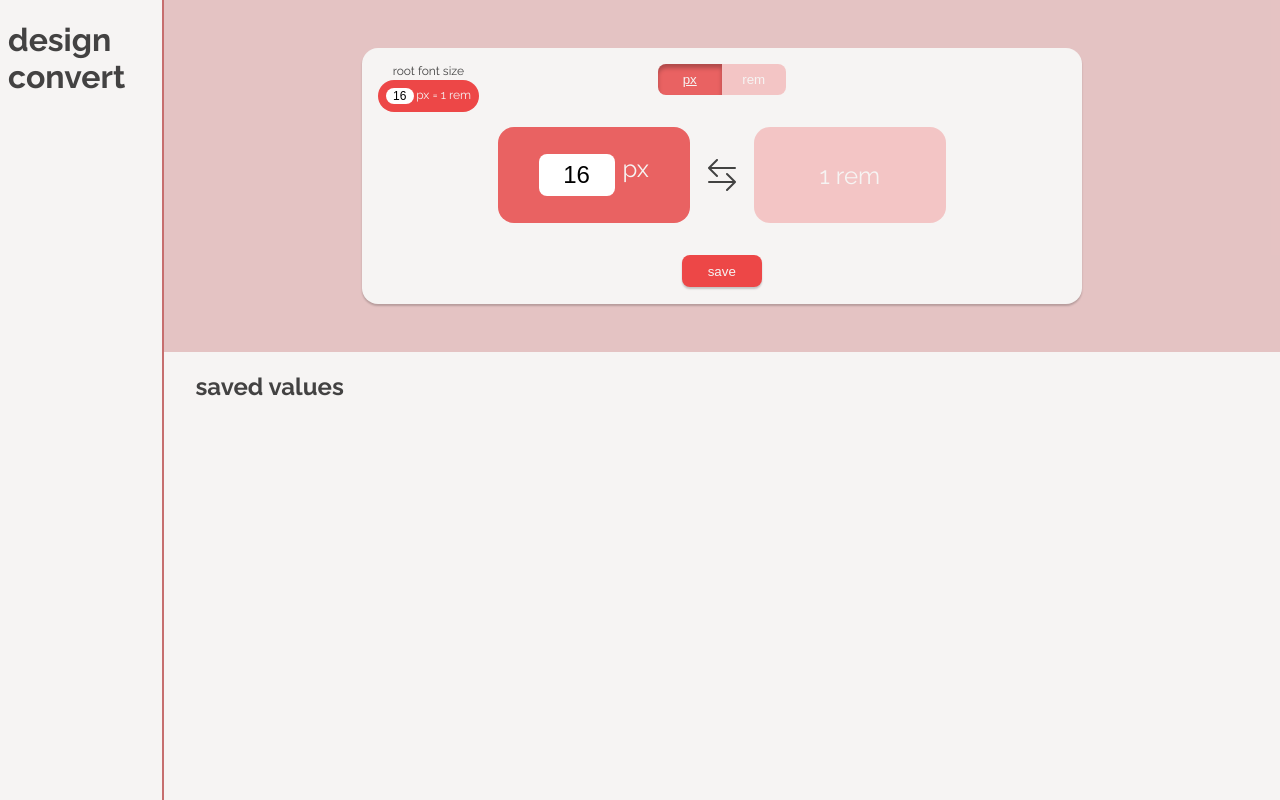
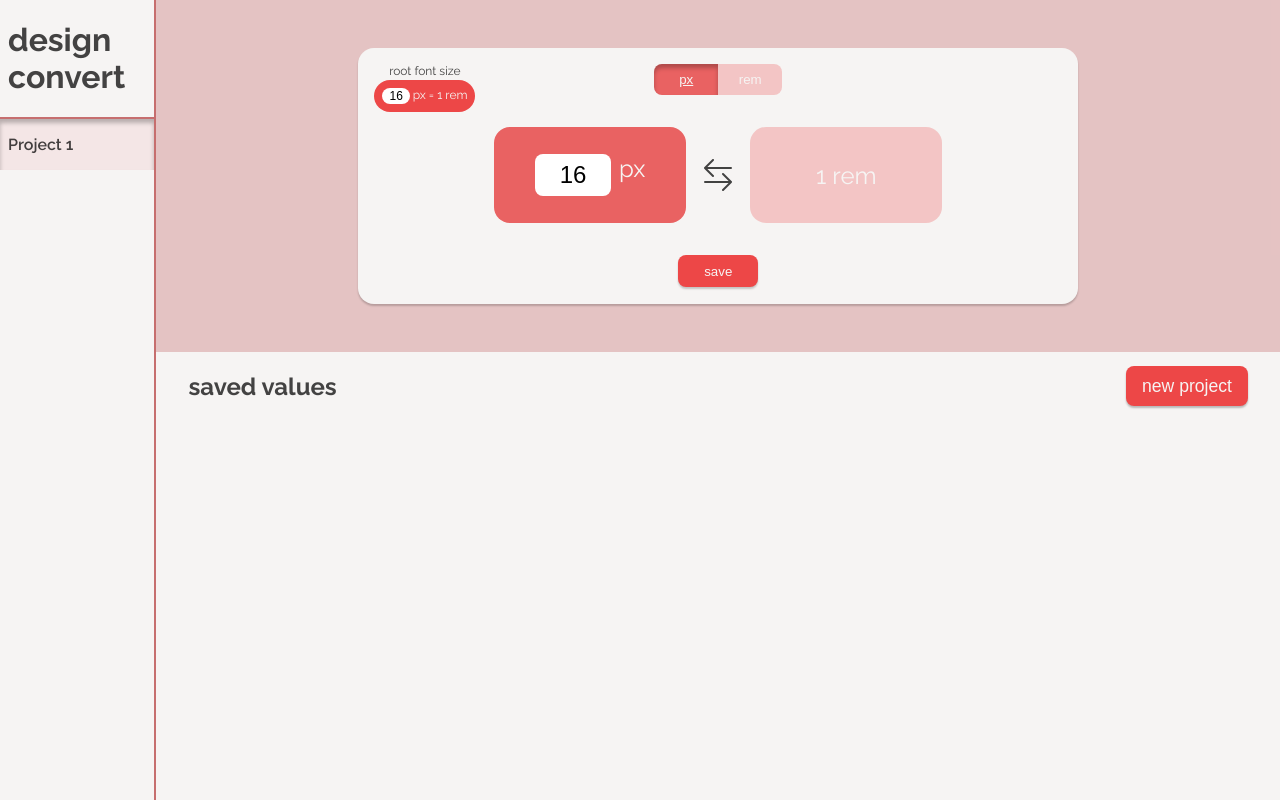
Before and after one commit to hunterxa/design-convert, a React (Vite) app: page / in a window 1280 px wide. Built offline with nearby package versions, Linux system fonts and the light colour scheme.

Commit message:
Added creating projects
Added the ability to have multiple projects in the app, each with their own saved conversions. Projects are displayed in the sidebar

```diff
--- a/src/App.css
+++ b/src/App.css
@@ -14,11 +14,37 @@
 }
 
 .saved-container {
-  margin-left: 2rem;
+  margin: 0 2rem;
+}
+
+.saved-container-top-bar {
+  display: flex;
+  justify-content: space-between;
+  align-items: center;
 }
 
 .saved-container-title {
   color: #000000BA;
+}
+
+.new-project-button {
+  background-color: #ED4747;
+  color: #F6F4F3;
+  border: none;
+  height: 2.5rem;
+  padding: 0 1rem;
+  font-size: 1.1rem;
+  border-radius: 0.5rem;
+  box-shadow: 0 0.125rem 0.125rem #00000040;
+}
+
+.new-project-button:hover {
+  cursor: pointer;
+}
+
+.new-project-button:active {
+  transform: translateY(0.125rem);
+  box-shadow: 0 0.0625rem 0.0625rem #00000040;
 }
 
 .saved-container-grid {
--- a/src/App.tsx
+++ b/src/App.tsx
@@ -2,32 +2,72 @@ import { useState, useEffect } from 'react'
 import Sidebar from './components/Sidebar'
 import SettingsCard from './components/SettingsCard'
 import SavedConversion from './components/SavedConversion'
-import { Conversion } from './utils/interfaces'
-import { saveConversionsToStorage, getConversionsFromStorage } from './utils/storage'
+import { Conversion, Project } from './utils/interfaces'
+import { getProjectsFromStorage, saveProjectsToStorage } from './utils/storage'
 import './App.css'
 
 function App() {
 
-  const [savedConversions, setSavedConversions] = useState<Conversion[]>(getConversionsFromStorage())
+  const [savedProjects, setSavedProjects] = useState<Project[]>(getProjectsFromStorage())
+
+  //Keeping track of which project is selected in the sidebar
+  //Special styling applied to that project and it's saved conversions are loaded
+  //Loading first project by default
+  const [selectedProjectId, setSelectedProjectId] = useState<number>(savedProjects[0].id)
 
   //Save conversions to local storage when the savedConversions state changes
   useEffect(() => {
-    saveConversionsToStorage(savedConversions)
-  }, [savedConversions])
+    saveProjectsToStorage(savedProjects)
+  }, [savedProjects])
 
   //Function to save a conversion when the user clicks the save button
   //Is passed to the SettingsCard component, where the save button lives
   const handleSave = (pxValue: number, remValue: number) => {
-    setSavedConversions([...savedConversions, {pxValue, remValue}])
+    setSavedProjects(prevSavedProjects => {
+      const newSavedProjects = prevSavedProjects.map(project => {
+        if (project.id === selectedProjectId) {
+          return {
+            ...project,
+            conversions: [...project.conversions, { pxValue, remValue }]
+          }
+        } else {
+          return project
+        }
+      })
+      return newSavedProjects
+    })
   }
 
-  //Funciton to delete a conversion from state
+  //Function to delete a conversion from state
   //Is passed the index and filters out that conversion from state
   const deleteConversion = (index: number) => {
-    setSavedConversions(savedConversions.filter((conversion, i) => i !== index))
+    setSavedProjects(prevSavedProjects => {
+      const newSavedProjects = prevSavedProjects.map(project => {
+        if (project.id === selectedProjectId) {
+          return {
+            ...project,
+            conversions: project.conversions.filter((conversion, i) => i !== index)
+          }
+        } else {
+          return project
+        }
+      })
+      return newSavedProjects
+    })
   }
 
-  const savedConversionsList = savedConversions.map((conversion, index) => {
+  const createNewProject = () => {
+    const newProject: Project = {
+      id: savedProjects.length,
+      name: `Project ${savedProjects.length + 1}`,
+      conversions: []
+    }
+    setSavedProjects(prevSavedProjects => [...prevSavedProjects, newProject])
+    setSelectedProjectId(newProject.id)
+  }
+
+  //Get conversions array from the selected project and map it to a list of SavedConversion components
+  const savedConversionsList = savedProjects[selectedProjectId].conversions.map((conversion, index) => {
     return (
       <SavedConversion
         key={index}
@@ -41,7 +81,11 @@ function App() {
 
   return (
     <div className="app">
-      <Sidebar />
+      <Sidebar
+        projects={savedProjects}
+        selectedProjectId={selectedProjectId}
+        setSelectedProjectId={setSelectedProjectId}
+      />
       <div className="content">
         <div className="settings-container">
           <SettingsCard saveConversion={handleSave} />
@@ -49,6 +93,7 @@ function App() {
         <div className="saved-container">
           <div className="saved-container-top-bar">
             <h2 className="saved-container-title">saved values</h2>
+            <button className="new-project-button" onClick={createNewProject}>new project</button>
           </div>
           <div className="saved-container-grid">
             {savedConversionsList}
--- a/src/components.css
+++ b/src/components.css
@@ -140,17 +140,6 @@
   font-size: 1.5rem;
 }
 
-/*** Sidebar Component Styles ***/
-.sidebar {
-  width: 11rem;
-  margin-left: 0.5rem;
-  border-right: 0.125rem solid #C66E6E;
-}
-
-.sidebar-title {
-  color: #000000BA;
-}
-
 /***  SavedConversion Components Styles ***/
 .saved-conversion {
   display: flex;
@@ -202,3 +191,31 @@
 .saved-conversion-delete {
   margin-left: 0.6rem;
 }
+
+/*** Sidebar Component Styles ***/
+.sidebar {
+  width: 11rem;
+  border-right: 0.125rem solid #C66E6E;
+}
+
+.sidebar-title {
+  color: #000000BA;
+  margin-left: 0.5rem;
+}
+
+/*** SidebarTab Component Styles ***/
+.sidebar-tab {
+  border-top: 0.125rem solid #C66E6E;
+  padding: 1rem 0;
+}
+
+.sidebar-tab:hover {
+  cursor: pointer;
+  background-color: #F4E6E6;
+}
+
+.sidebar-tab-title {
+  color: #000000BA;
+  margin: 0 0 0 0.5rem;
+  font-weight: 600;
+}
--- a/src/components/Sidebar.tsx
+++ b/src/components/Sidebar.tsx
@@ -1,9 +1,25 @@
+import SidebarTab from './SidebarTab'
+import { Project } from '../utils/interfaces'
 import '../components.css'
 
-export default function Sidebar() {
+export default function Sidebar({ projects, selectedProjectId, setSelectedProjectId }:
+  { projects: Project[], selectedProjectId: number, setSelectedProjectId: React.Dispatch<React.SetStateAction<number>>}) {
+
+  const projectTabElements = projects.map(project => {
+    return (
+      <SidebarTab
+        key={project.id}
+        project={project}
+        selectedProjectId={selectedProjectId}
+        setSelectedProjectId={setSelectedProjectId}
+      />
+    )
+  })
+
   return (
     <div className="sidebar">
       <h1 className="sidebar-title">design convert</h1>
+      {projectTabElements}
     </div>
   )
 }
--- /dev/null
+++ b/src/components/SidebarTab.tsx
@@ -0,0 +1,16 @@
+import { Project } from '../utils/interfaces'
+import { selectedTabStyle } from '../utils/dynamicStyles'
+import '../components.css'
+
+export default function SidebarTab({project, selectedProjectId, setSelectedProjectId}:
+  {project: Project, selectedProjectId: number, setSelectedProjectId: React.Dispatch<React.SetStateAction<number>>}) {
+  return (
+    <div
+      className="sidebar-tab"
+      style={selectedProjectId === project.id ? selectedTabStyle : {}}
+      onClick={() => setSelectedProjectId(project.id)}
+    >
+      <p className="sidebar-tab-title">{project.name}</p>
+    </div>
+  )
+}
--- a/src/utils/dynamicStyles.ts
+++ b/src/utils/dynamicStyles.ts
@@ -17,3 +17,8 @@ export const unselectedCardStyle = {
   color: '#F6F4F3',
   fontSize: '1.5rem'
 }
+
+export const selectedTabStyle = {
+  backgroundColor: '#F4E6E6',
+  boxShadow: 'inset 0px 4px 4px rgba(0, 0, 0, 0.25)'
+}
--- a/src/utils/storage.ts
+++ b/src/utils/storage.ts
@@ -1,4 +1,4 @@
-import { Conversion } from './interfaces';
+import { Conversion, Project } from './interfaces';
 
 //function that takes an array of Conversions and converts them to a string
 export function stringifyConversions(conversions: Conversion[]): string {
@@ -28,3 +28,33 @@ export function getConversionsFromStorage(): Conversion[] {
       }
     }
 }
+
+//function that stores array of Projects in local storage
+export function saveProjectsToStorage(projects: Project[]): void {
+    localStorage.setItem('projects', JSON.stringify(projects));
+}
+
+//function gets Projects from local storage
+export function getProjectsFromStorage(): Project[] {
+    const projects = localStorage.getItem('projects');
+    if (!projects) {
+        console.log("No projects found in local storage")
+        //if no projects found, return an array with a default project
+        return [{
+            id: 0,
+            name: "Project 1",
+            conversions: []
+        }];
+    } else {
+      try {
+        return JSON.parse(projects);
+      } catch (error) {
+        console.error("Could not parse saved projects from local storage:", error)
+        return [{
+          id: 0,
+          name: "Project 1",
+          conversions: []
+      }];
+      }
+    }
+}
```
Also changed, not shown: src/utils/interfaces.ts (+8 -1 lines), 1 other file (tests, documents, lock files or other folders).
